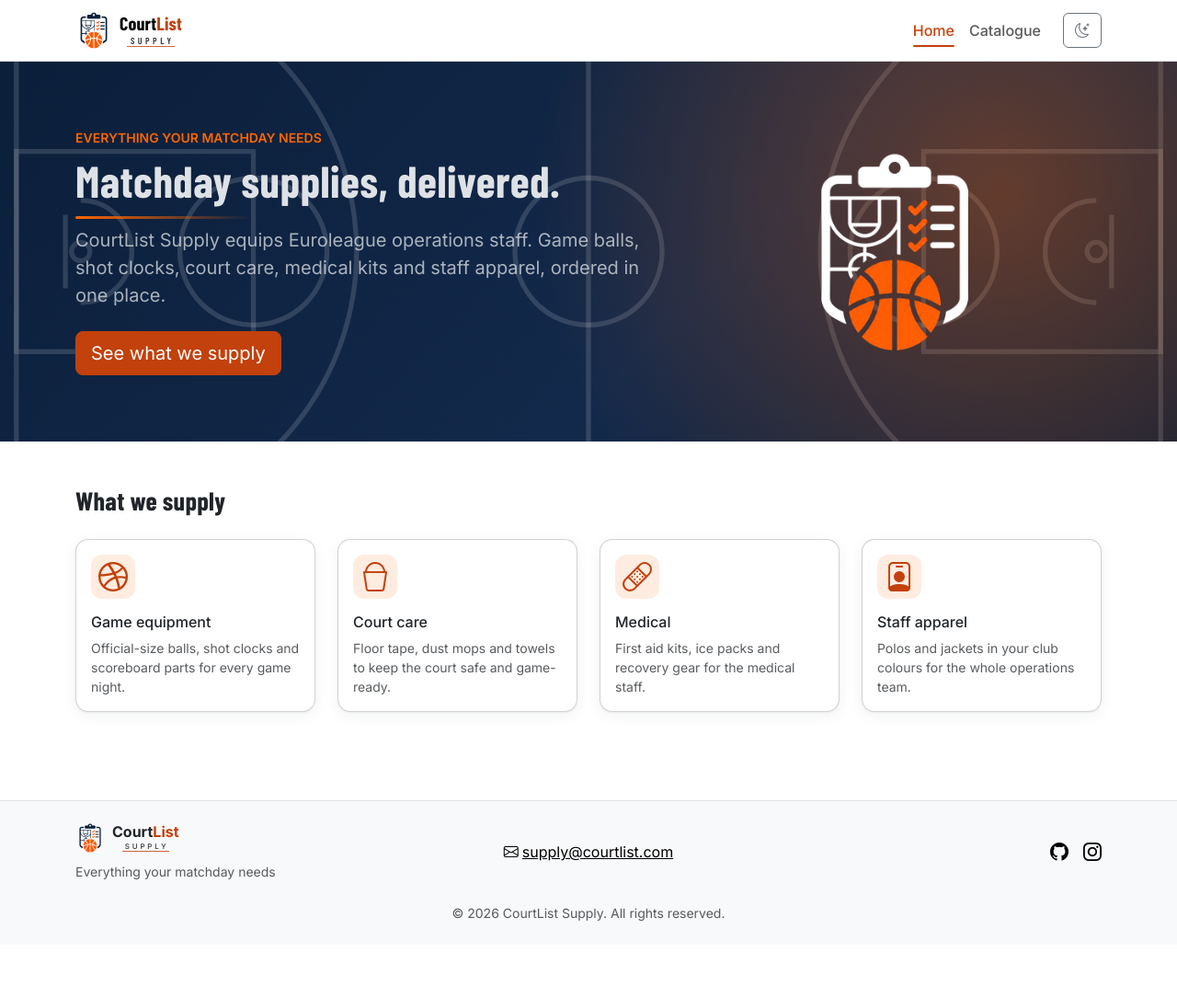
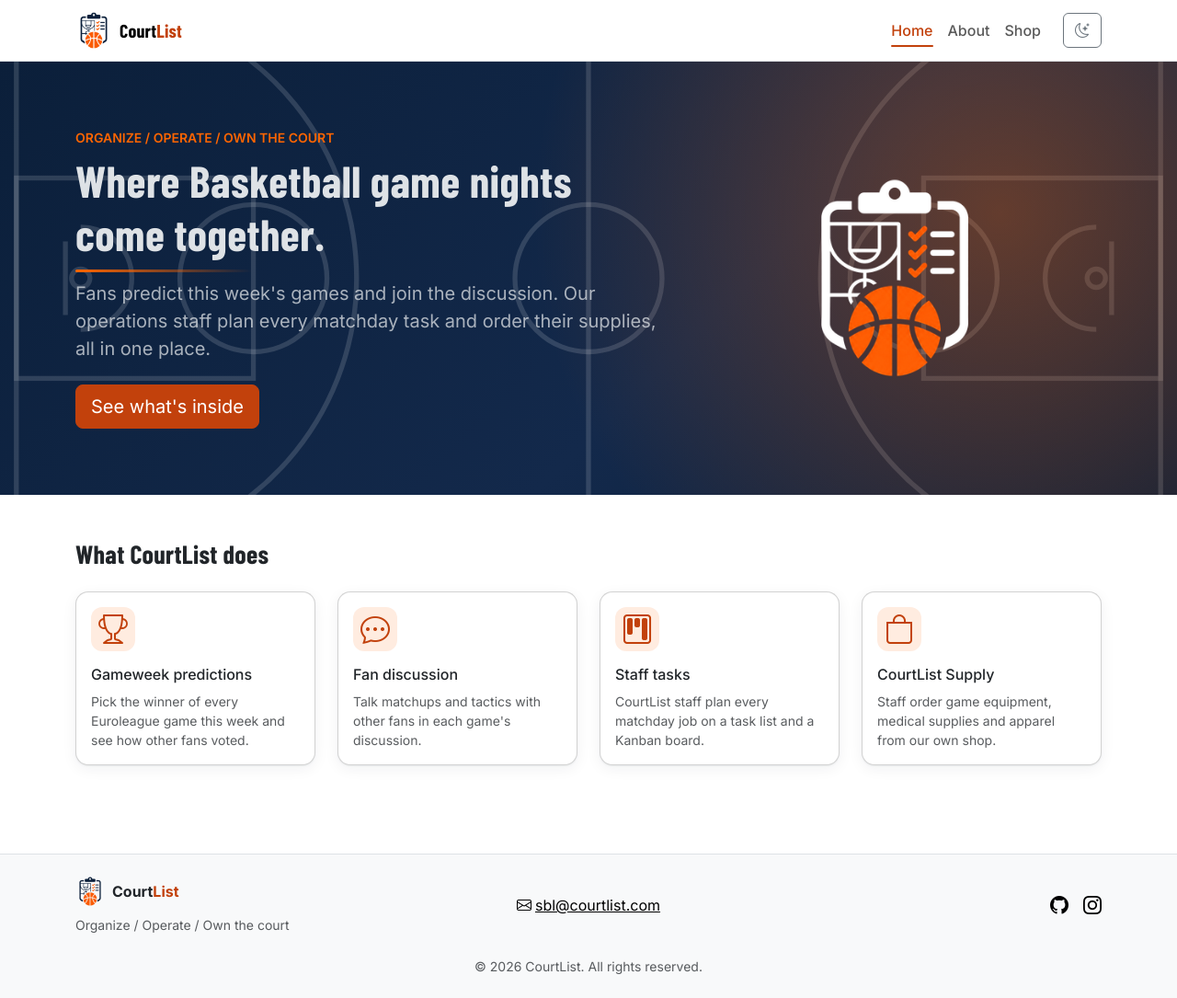
Before and after one commit to stefancelo/courtlist-supply, a Django app: page / in a window 1280 px wide. Shown: the whole page at 92% size. Before the commit the page ends 1001 px from the top, so only its background shows below. Run offline with Django 5.2, Linux system fonts and the light colour scheme.

Commit message:
Made CourtList the main site with shop access through /shop/. new info on home page + added about page.

```diff
--- a/config/urls.py
+++ b/config/urls.py
@@ -22,7 +22,7 @@ from django.urls import include, path
 urlpatterns = [
     path('admin/', admin.site.urls),
     path('', include('core.urls')),
-    path('catalogue/', include('catalogue.urls')),
+    path('shop/', include('catalogue.urls')),
 ]
 
 # While developing (DEBUG on), Django itself serves uploaded images from the media folder.
--- a/core/tests.py
+++ b/core/tests.py
@@ -10,3 +10,8 @@ class HomePageTests(TestCase):
         self.assertEqual(response.status_code, 200)
         self.assertTemplateUsed(response, "core/home.html")
         self.assertTemplateUsed(response, "base.html")
+
+    def test_about_page_shows_team_initials(self):
+        response = self.client.get(reverse("core:about"))
+        self.assertContains(response, "Stefan Lazarevic")
+        self.assertContains(response, ">SL<")
--- a/core/urls.py
+++ b/core/urls.py
@@ -6,4 +6,5 @@ app_name = "core"
 
 urlpatterns = [
     path("", views.home, name="home"),
+    path("about/", views.about, name="about"),
 ]
--- a/core/views.py
+++ b/core/views.py
@@ -1,30 +1,69 @@
 from django.shortcuts import render
 
-# The four supply areas shown on the home page, written once as data
+# The four areas of the site, shown as cards on the home page
 FEATURES = [
     {
-        "icon": "bi-dribbble",
-        "title": "Game equipment",
-        "text": "Official-size balls, shot clocks and scoreboard parts for every game night.",
+        "icon": "bi-trophy",
+        "title": "Gameweek predictions",
+        "text": "Pick the winner of every Euroleague game this week and see how other fans voted.",
     },
     {
-        "icon": "bi-bucket",
-        "title": "Court care",
-        "text": "Floor tape, dust mops and towels to keep the court safe and game-ready.",
+        "icon": "bi-chat-dots",
+        "title": "Fan discussion",
+        "text": "Talk matchups and tactics with other fans in each game's discussion.",
     },
     {
-        "icon": "bi-bandaid",
-        "title": "Medical",
-        "text": "First aid kits, ice packs and recovery gear for the medical staff.",
+        "icon": "bi-kanban",
+        "title": "Staff tasks",
+        "text": "CourtList staff plan every matchday job on a task list and a Kanban board.",
     },
     {
-        "icon": "bi-person-badge",
-        "title": "Staff apparel",
-        "text": "Polos and jackets in your club colours for the whole operations team.",
+        "icon": "bi-bag",
+        "title": "CourtList Supply",
+        "text": "Staff order game equipment, medical supplies and apparel from our own shop.",
     },
 ]
 
+# What the site offers, listed on the About page
+ABOUT_FEATURES = [
+    "Weekly game predictions with live vote results",
+    "A discussion box for every game, open to registered fans",
+    "Staff task list and drag-and-drop Kanban board",
+    "Staff-only supply shop with search, filters and ratings",
+    "Personal recommendations and order history",
+    "Admin panel and sales analytics",
+    "Dark mode that remembers your choice",
+]
+
+TEAM = [
+    {"name": "Stefan Lazarevic", "role": "Developer & Founder", "bio": "Built CourtList from the first sketch to the live site."},
+    {"name": "Dante Exum", "role": "Operations Manager", "bio": "Defines matchday workflows and what the task board tracks."},
+    {"name": "Ilija Srdanovic", "role": "Planning Manager", "bio": "Coordinates officials and makes sure crews are confirmed on time."},
+    {"name": "Kostas Sloukas", "role": "Media Coordinator", "bio": "Runs the fan side: predictions, discussion and game-week content."},
+]
+
+# Steps of the build, shown in the About page carousel
+MILESTONES = [
+    {"icon": "bi-lightbulb", "title": "1. From midterm to Django", "text": "The front-end CourtList task app grew into a full Django 5.2 site with a real database."},
+    {"icon": "bi-layout-text-window", "title": "2. Shared templates", "text": "One base template with blocks and small partials, so no page repeats the layout."},
+    {"icon": "bi-database", "title": "3. Database models", "text": "Teams, fixtures, predictions, comments, tasks, items, orders and ratings, all linked together."},
+    {"icon": "bi-shield-lock", "title": "4. Roles and security", "text": "Visitors, fans, staff and admins each see exactly what they are allowed to."},
+    {"icon": "bi-graph-up", "title": "5. Shop and analytics", "text": "A staff supply shop with recommendations, and an admin dashboard built from real data."},
+]
+
+
+def get_initials(name):
+    """'Stefan Lazarevic' -> 'SL'"""
+    return "".join(part[0] for part in name.split())[:2].upper()
+
 
 def home(request):
-    """Home page: introduces CourtList Supply and what it sells."""
+    """Home page: introduces CourtList and its four areas."""
     return render(request, "core/home.html", {"features": FEATURES})
+
+
+def about(request):
+    """About page: what CourtList offers, the team, and how it was built."""
+    team = [dict(member, initials=get_initials(member["name"])) for member in TEAM]
+    context = {"features": ABOUT_FEATURES, "team": team, "milestones": MILESTONES}
+    return render(request, "core/about.html", context)
--- a/templates/base.html
+++ b/templates/base.html
@@ -4,10 +4,10 @@
     <head>
         <meta charset="UTF-8" />
         <meta name="viewport" content="width=device-width, initial-scale=1.0" />
-        <meta name="description" content="{% block description %}CourtList Supply: equipment and matchday supplies for Euroleague club operations staff.{% endblock %}" />
+        <meta name="description" content="{% block description %}CourtList: Euroleague predictions and fan discussion, plus task management and supplies for operations staff.{% endblock %}" />
         <meta name="author" content="stefancelo" />
         <link rel="icon" type="image/png" sizes="32x32" href="{% static 'img/faviconcl.png' %}" />
-        <title>{% block title %}Home{% endblock %} | CourtList Supply</title>
+        <title>{% block title %}Home{% endblock %} | CourtList</title>
         <link rel="preconnect" href="https://fonts.googleapis.com" />
         <link rel="preconnect" href="https://fonts.gstatic.com" crossorigin />
         <link
--- a/templates/core/home.html
+++ b/templates/core/home.html
@@ -9,14 +9,14 @@
         <div class="container py-lg-4">
             <div class="row align-items-center g-4">
                 <div class="col-lg-7">
-                    <p class="text-uppercase small fw-semibold text-orange mb-2">Everything your matchday needs</p>
-                    <h1 id="hero-heading" class="display-5 fw-bold">Matchday supplies, delivered.</h1>
+                    <p class="text-uppercase small fw-semibold text-orange mb-2">Organize / Operate / Own the court</p>
+                    <h1 id="hero-heading" class="display-5 fw-bold">Where Basketball game nights come together.</h1>
                     <p class="lead text-body-secondary mb-4">
-                        CourtList Supply equips Euroleague operations staff. Game balls, shot clocks, court care,
-                        medical kits and staff apparel, ordered in one place.
+                        Fans predict this week's games and join the discussion. Our operations staff plan every
+                        matchday task and order their supplies, all in one place.
                     </p>
                     <div class="d-flex flex-wrap gap-2">
-                        <a href="#features-heading" class="btn btn-orange btn-lg">See what we supply</a>
+                        <a href="#features-heading" class="btn btn-orange btn-lg">See what's inside</a>
                     </div>
                 </div>
                 <div class="col-lg-5 text-center d-none d-lg-block">
@@ -28,7 +28,7 @@
 
     <!-- What the shop sells -->
     <section class="container py-5" aria-labelledby="features-heading">
-        <h2 id="features-heading" class="h3 mb-4">What we supply</h2>
+        <h2 id="features-heading" class="h3 mb-4">What CourtList does</h2>
                 <div class="row g-4">
             {% for feature in features %}
                 <div class="col-sm-6 col-lg-3">
--- a/templates/partials/footer.html
+++ b/templates/partials/footer.html
@@ -7,12 +7,12 @@
                     class="d-inline-flex align-items-center gap-2 text-decoration-none text-body">
                     {% include "partials/logo.html" with size=32 %}
                 </a>
-                <p class="small text-body-secondary mb-0 mt-1">Everything your matchday needs</p>
+                <p class="small text-body-secondary mb-0 mt-1">Organize / Operate / Own the court</p>
             </div>
 
             <div class="col-md-4 text-center">
-                <a href="mailto:supply@courtlist.com" class="link-body-emphasis">
-                    <i class="bi bi-envelope me-1" aria-hidden="true"></i>supply@courtlist.com
+                <a href="mailto:sbl@courtlist.com" class="link-body-emphasis">
+                    <i class="bi bi-envelope me-1" aria-hidden="true"></i>sbl@courtlist.com
                 </a>
             </div>
 
@@ -23,7 +23,7 @@
                         class="link-body-emphasis fs-5"
                         target="_blank"
                         rel="noopener"
-                        aria-label="CourtList Supply on GitHub">
+                        aria-label="CourtList on GitHub">
                         <i class="bi bi-github" aria-hidden="true"></i>
                     </a>
                     <a
@@ -38,7 +38,7 @@
             </div>
         </div>
         <p class="text-center small text-body-secondary mt-4 mb-0">
-            &copy; {% now "Y" %} CourtList Supply. All rights reserved.
+            &copy; {% now "Y" %} CourtList. All rights reserved.
         </p>
     </div>
 </footer>
--- a/templates/partials/logo.html
+++ b/templates/partials/logo.html
@@ -4,10 +4,12 @@
     src="{% static 'img/logolight.png' %}"
     data-logo-light="{% static 'img/logolight.png' %}"
     data-logo-dark="{% static 'img/logodark.png' %}"
-    alt="CourtList Supply logo"
+    alt="CourtList logo"
     width="{{ size }}"
     height="{{ size }}" />
 <span class="d-flex flex-column lh-1">
     <span class="fw-bold">Court<span class="text-orange">List</span></span>
-    <span class="brand-sub">Supply</span>
+    {% if request.resolver_match.namespace == "catalogue" %}
+        <span class="brand-sub">Supply</span>
+    {% endif %}
 </span>
--- a/templates/partials/nav_link.html
+++ b/templates/partials/nav_link.html
@@ -1,8 +1,8 @@
 <li class="nav-item">
     <a
-        class="nav-link{% if request.resolver_match.namespace == section %} active{% endif %}"
+        class="nav-link{% if request.resolver_match.view_name == view_name or request.resolver_match.namespace == section %} active{% endif %}"
         href="{% url view_name %}"
-        {% if request.resolver_match.namespace == section %}aria-current="page"{% endif %}
+        {% if request.resolver_match.view_name == view_name or request.resolver_match.namespace == section %}aria-current="page"{% endif %}
         >{{ label }}</a
     >
 </li>
--- a/templates/partials/navbar.html
+++ b/templates/partials/navbar.html
@@ -23,9 +23,29 @@
 
             <div class="collapse navbar-collapse" id="mainNav">
                 <ul class="navbar-nav ms-auto">
-                    {% include "partials/nav_link.html" with view_name="core:home" section="core" label="Home" %}
-                    {% include "partials/nav_link.html" with view_name="catalogue:item_list" section="catalogue" label="Catalogue" %}
+                    {% include "partials/nav_link.html" with view_name="core:home" label="Home" %}
+                    {% include "partials/nav_link.html" with view_name="core:about" label="About" %}
+                    {% include "partials/nav_link.html" with view_name="catalogue:item_list" section="catalogue" label="Shop" %}
                 </ul>
+                {% if request.resolver_match.namespace == "catalogue" %}
+                <form
+                    class="d-flex ms-lg-3 mt-2 mt-lg-0"
+                    role="search"
+                    action="{% url 'catalogue:item_list' %}"
+                    method="get">
+                    <label for="nav-search" class="visually-hidden">Search the catalogue</label>
+                    <input
+                        id="nav-search"
+                        class="form-control"
+                        type="search"
+                        name="q"
+                        placeholder="Search items or brands"
+                        value="{{ request.GET.q }}" />
+                    <button class="btn btn-orange ms-1" type="submit" aria-label="Search">
+                        <i class="bi bi-search" aria-hidden="true"></i>
+                    </button>
+                </form>
+                {% endif %}
                 <button
                     id="theme-toggle"
                     class="btn btn-outline-secondary ms-lg-3 mt-2 mt-lg-0"
```
Also changed, not shown: templates/core/about.html (added, +98 -0 lines).
